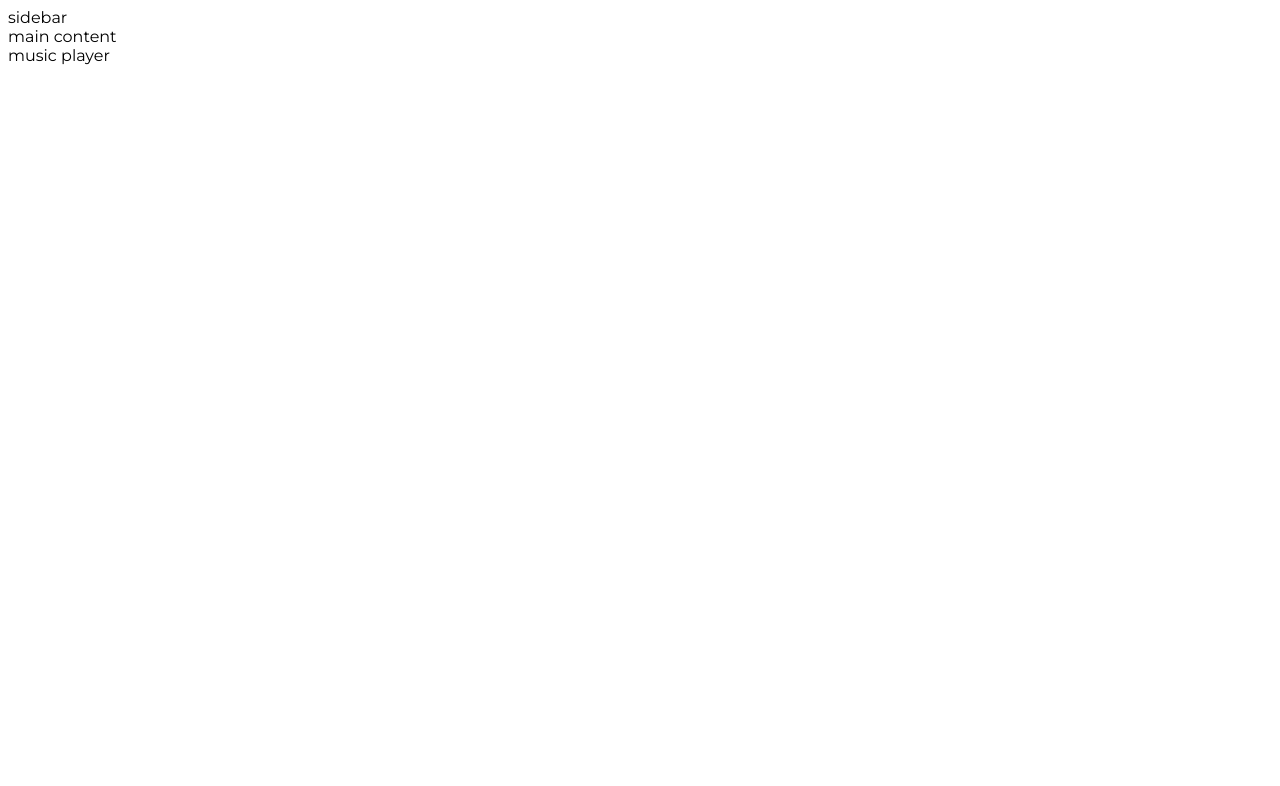
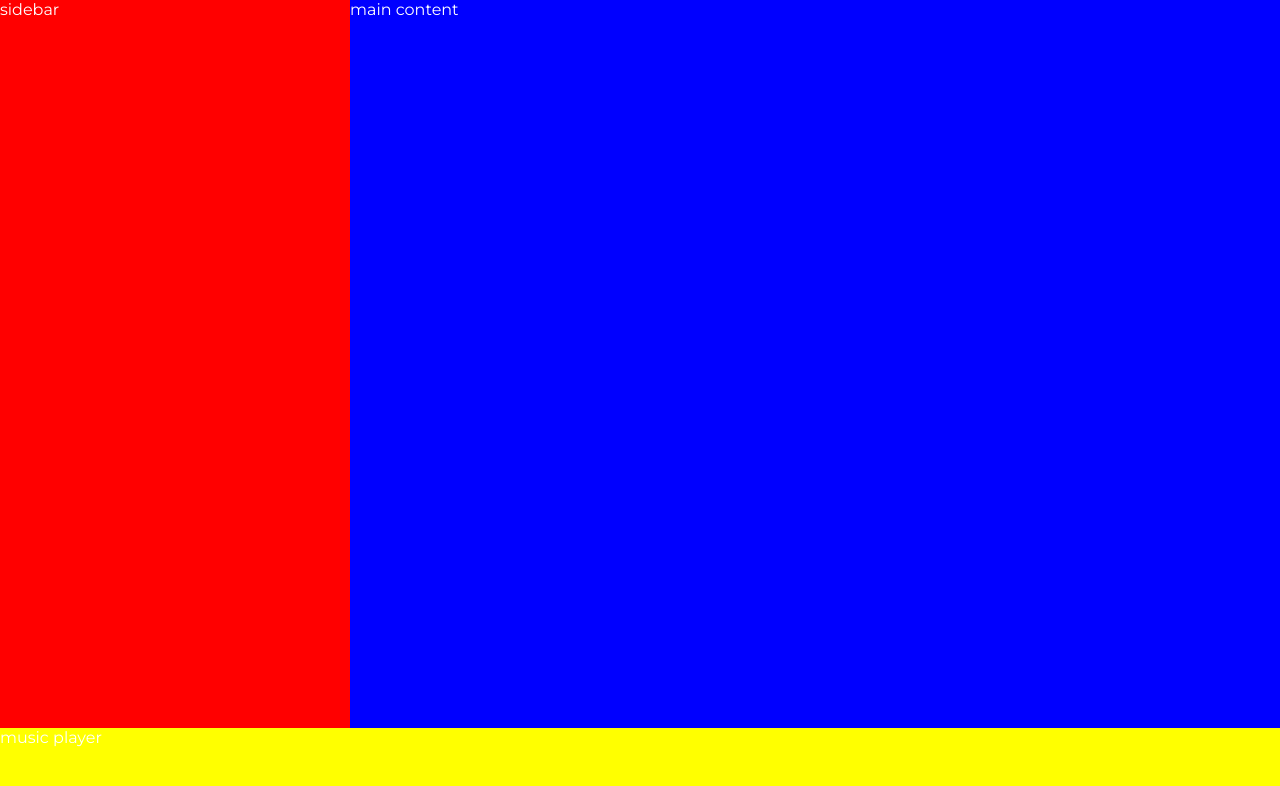
Before and after one commit to hemangsengar/Spotify-Clone-Website, a plain HTML site: page index.html in a window 1280 px wide. Drawn offline with Linux system fonts and the light colour scheme.

Commit message:
layout is made for the webpage

```diff
--- a/style.css
+++ b/style.css
@@ -1,3 +1,30 @@
-* {
+body {
     font-family: "Montserrat", sans-serif;
+    margin: 0;
+    background-color: #000;
+    color: #fff;
+    overflow: hidden;
 }
+
+.main {
+    display: flex;
+    height: 100vh;
+}
+
+.sidebar {
+    background-color: red;
+    width: 350px;
+}
+
+.main-content {
+    background-color: blue;
+    flex: 1;
+}
+
+.music-player {
+    background-color: yellow;
+    position: fixed;
+    bottom: 0px;
+    width: 100%;
+    height: 72px;
+}
```
